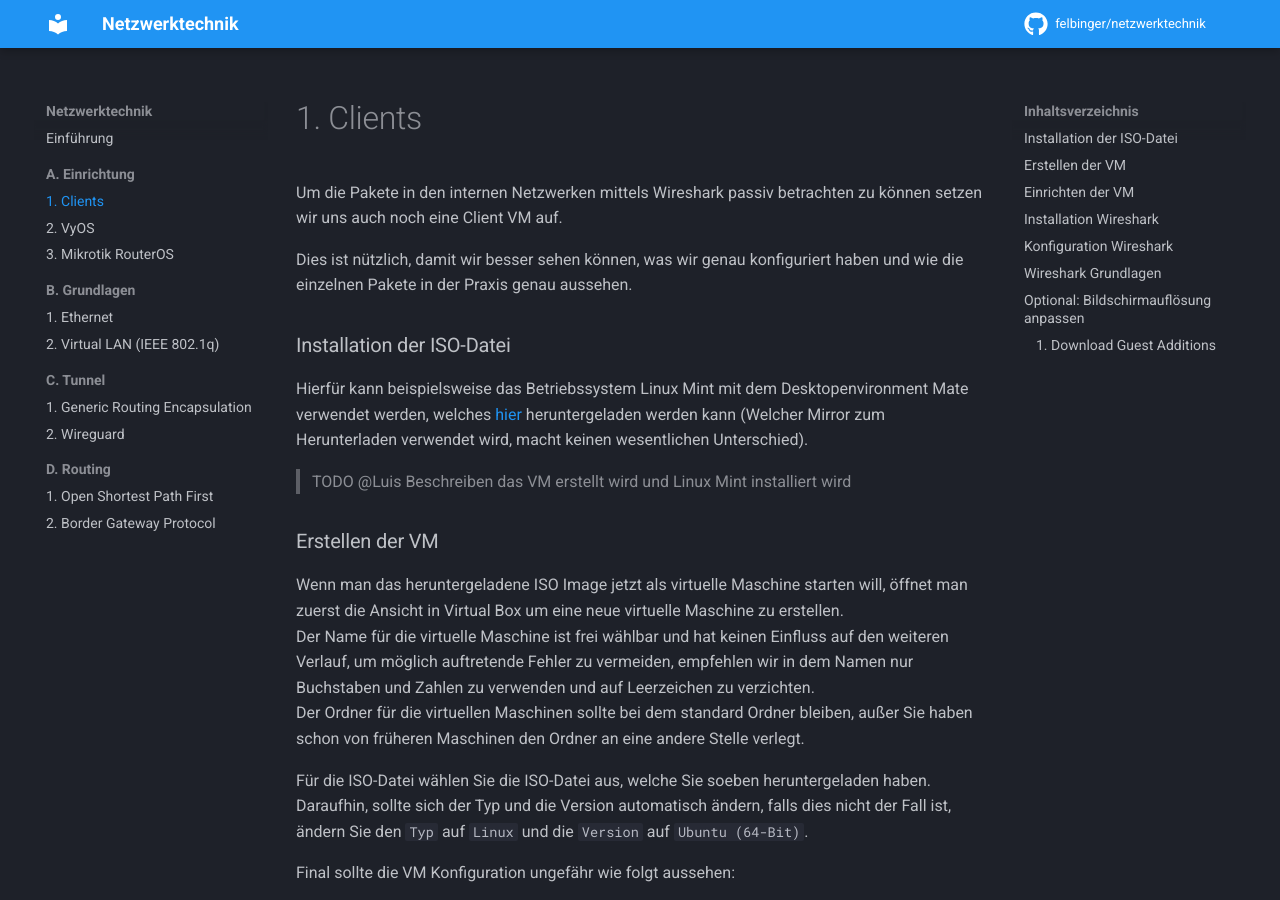
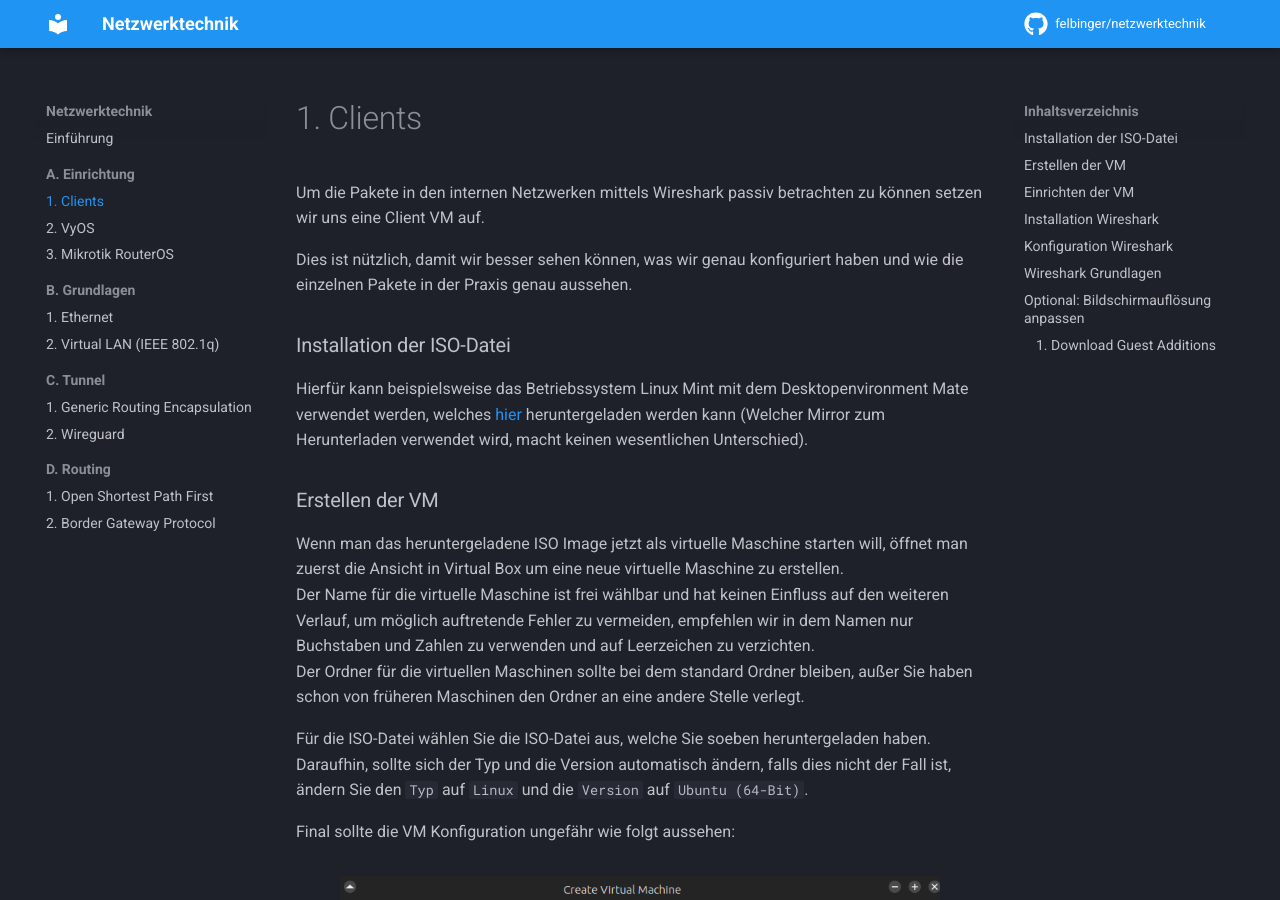
Before and after one commit to felbinger/netzwerktechnik, an MkDocs documentation site: the page built from docs/A._Einrichtung/1_client.md, in a window 1280 px wide and 900 px high. Built offline with MkDocs 1.6.1 and Material for MkDocs 9.7.7, drawn with Linux system fonts in a browser that asks for light colours; comment, search, counter and statistics services are not loaded.

Commit message:
improved

```diff
--- a/docs/A._Einrichtung/1_client.md
+++ b/docs/A._Einrichtung/1_client.md
@@ -1,7 +1,7 @@
 # 1. Clients
 
-Um die Pakete in den internen Netzwerken mittels Wireshark passiv betrachten zu können setzen wir uns auch noch eine
-Client VM auf.
+Um die Pakete in den internen Netzwerken mittels Wireshark passiv betrachten zu können setzen wir uns eine Client
+VM auf.
 
 Dies ist nützlich, damit wir besser sehen können, was wir genau konfiguriert haben und wie die einzelnen Pakete in der
 Praxis genau aussehen.
@@ -12,7 +12,6 @@ Hierfür kann beispielsweise das Betriebssystem Linux Mint mit dem Desktopenviro
 [hier](https://linuxmint.com/download.php) heruntergeladen werden kann (Welcher Mirror zum Herunterladen verwendet wird,
 macht keinen wesentlichen Unterschied).
 
-> TODO @Luis Beschreiben das VM erstellt wird und Linux Mint installiert wird
 
 ### Erstellen der VM
 Wenn man das heruntergeladene ISO Image jetzt als virtuelle Maschine starten will, öffnet man zuerst die Ansicht in
```
Also changed, not shown: docs/img/virtualbox/guest-addition-download-button.png (added).
